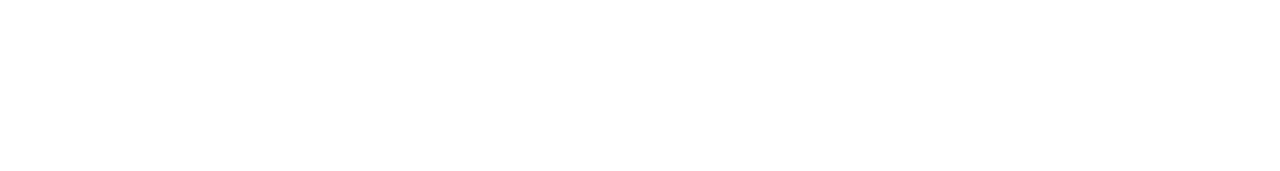
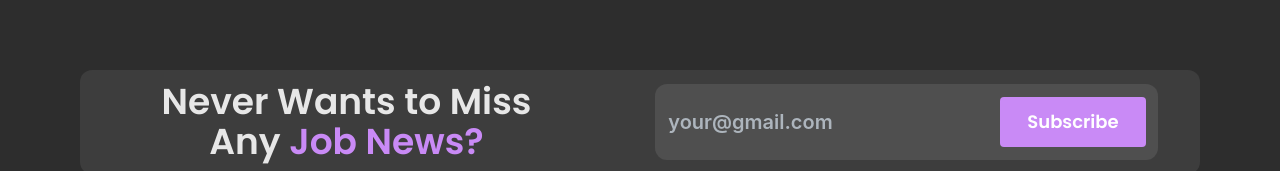
Before and after one commit to Pawan-Pandey1/ReferVerse, a React (Create React App) app: page / in a window 1280 px wide. Shown: the part 2390-2561 px from the top of the page. Before the commit the page ends 2380 px from the top, so only its background shows below. Built offline with nearby package versions, Linux system fonts and the light colour scheme.

Commit message:
Subscribe Component

```diff
--- /dev/null
+++ b/src/LandingPage/Subscribe.tsx
@@ -0,0 +1,19 @@
+import { Button, TextInput } from "@mantine/core";
+
+const Subscribe =()=>{
+    return <div className="mt-20 flex items-center bg-mine-shaft-900 mx-20 py-3 rounded-xl justify-around">
+        <div className="text-4xl w-2/5 text-center font-semibold  text-mine-shaft-100 ">
+            Never Wants to Miss Any <span className="text-royal-purple-400">Job News?</span>
+        </div>
+        <div className="flex gap-4 rounded-xl bg-mine-shaft-700 px-3 py-2 items-center">
+            <TextInput
+            className="[&_input]:text-mine-shaft-100 font-semibold"
+            variant="unstyled"
+            placeholder="your@gmail.com"
+            size="xl"
+            />
+            <Button className="rounded-lg" size="lg" color="royal-purple.4" variant="filled">Subscribe</Button>
+        </div>
+    </div>
+}
+export default Subscribe;
--- a/src/Pages/HomePage.tsx
+++ b/src/Pages/HomePage.tsx
@@ -2,6 +2,7 @@
 import Companies from "../LandingPage/Companies";
 import DreamJob from "../LandingPage/DreamJob";
 import JobCategory from "../LandingPage/JobCategory";
+import Subscribe from "../LandingPage/Subscribe";
 import Testimonials from "../LandingPage/Testimonials";
 import Working from "../LandingPage/Working";
 
@@ -14,6 +15,7 @@
         <JobCategory/>
         <Working/>
         <Testimonials/>
+        <Subscribe/>
     </div>
     )
 }
```
